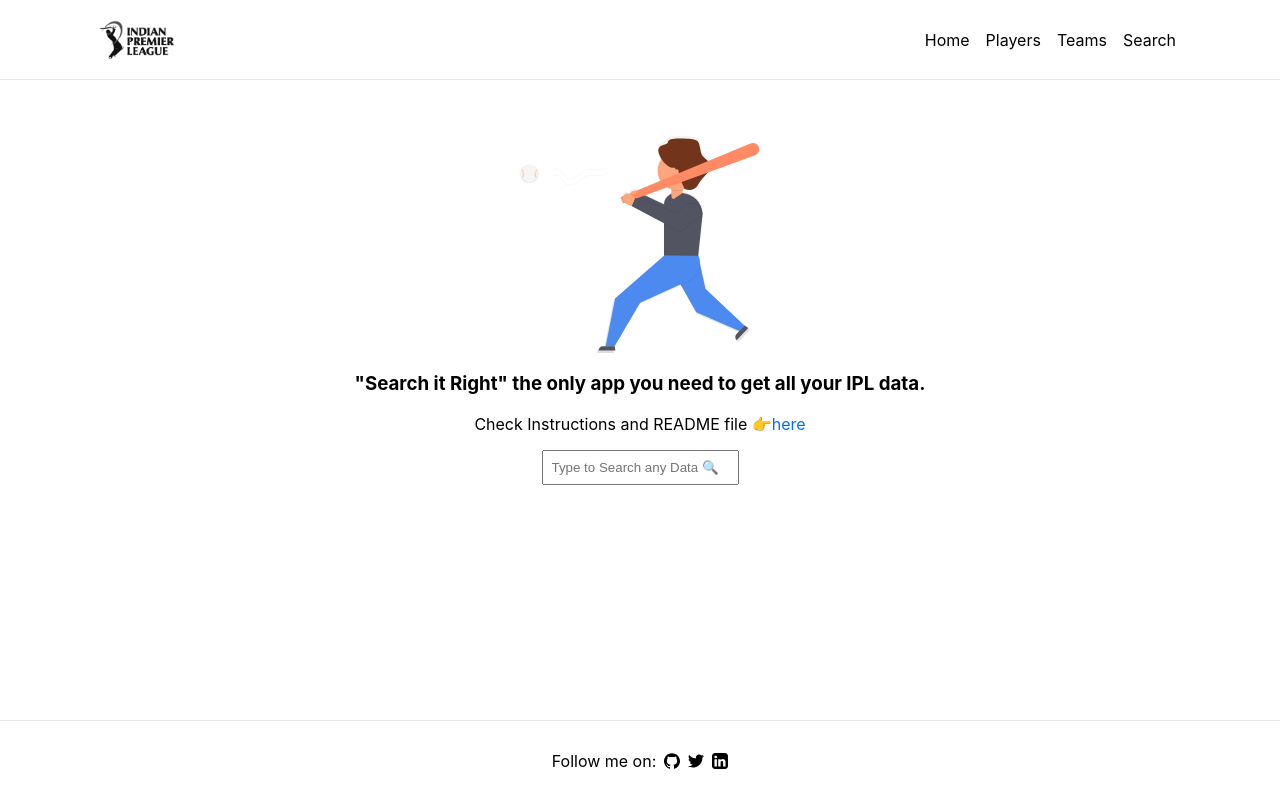
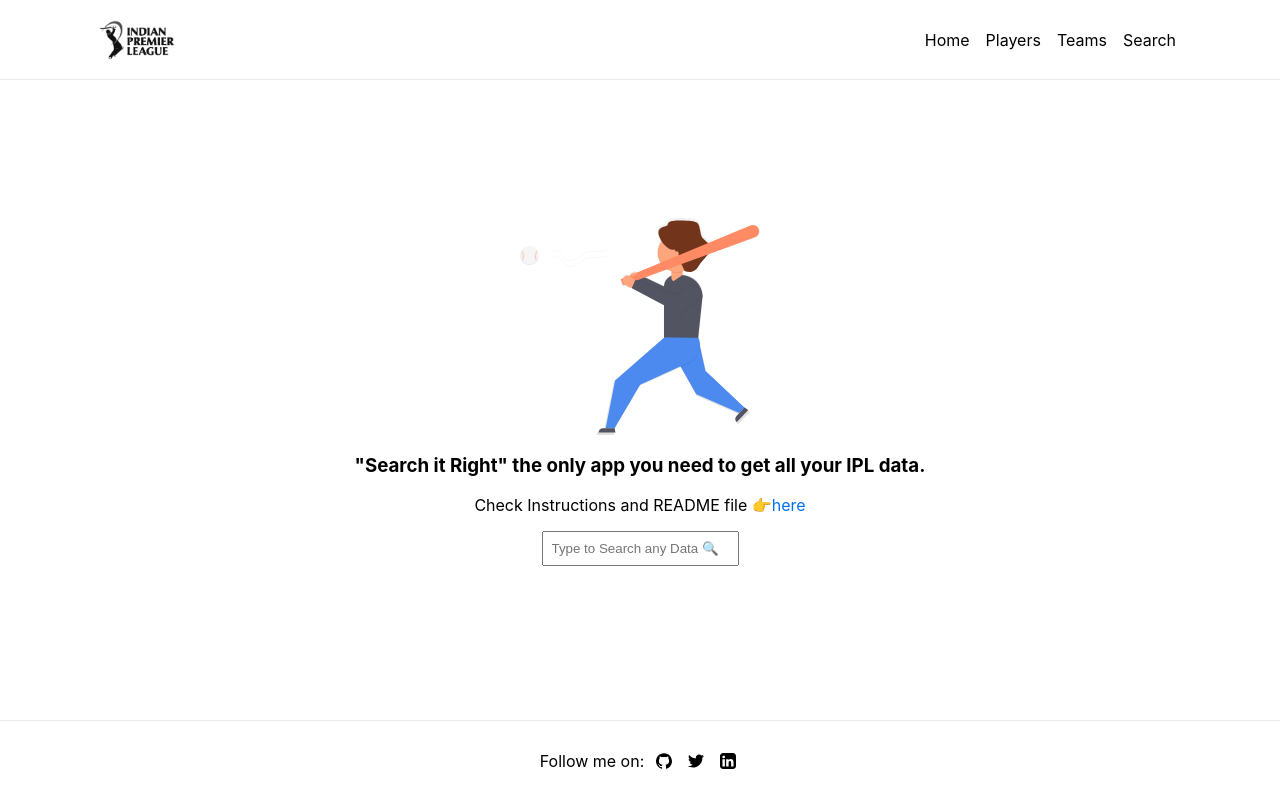
Before and after one commit to gkanishk/search-it-right, a Next.js app: page / in a window 1280 px wide. Built offline with nearby package versions, Linux system fonts and the light colour scheme.

Commit message:
Refactored code

```diff
--- /dev/null
+++ b/components/cards/universalSearch.js
@@ -0,0 +1,67 @@
+import ipldata from '../../assests/universaldata.json';
+import TeamCard from "./teamCard";
+import PlayerCard from "./playerCards";
+import {useState,useEffect} from 'react';
+
+export default function UniversalSearch(){
+    const [result, setResult] = useState("");
+    const [data, setData] = useState(ipldata);
+    useEffect(() => {
+        if(result==""){
+            setData([]);
+        }else{
+            searchIPLData();
+        }
+    }, [result])
+
+    const searchIPLData=()=>{
+        const searchData=ipldata.filter(iplData=>{
+            if(iplData.name.toUpperCase().includes(result.toUpperCase()))
+            return iplData;
+        })
+        setData(searchData);
+    }
+    return (
+        <>
+        <div className="search-container">
+            <input
+                    onChange={e=>setResult(e.target.value)}
+                    placeholder="Type to Search any Data 🔍"
+            ></input>
+        </div>
+        {
+            result
+            ?
+            <div className="player-card-container">
+        {
+                    data.length!=0
+                    ?
+                    data.map(data=>{
+                        if(data.type==2){
+                            return (
+                                <PlayerCard
+                                playersData={data}
+                                index={ipldata.indexOf(data)}
+                                />
+                            );
+                        }else{
+                            return (
+                                <TeamCard
+                                teamsData={data}
+                                index={ipldata.indexOf(data)}
+                                />
+                            );
+                        }
+                    })
+                    :
+                    <h4>
+                        No Data found
+                    </h4>
+            }
+        </div>
+        :
+        <></>
+}
+        </>
+    );
+}
--- a/pages/main/landingPage.js
+++ b/pages/main/landingPage.js
@@ -1,28 +1,7 @@
 import Link from 'next/link';
-import {useEffect, useState} from 'react';
-import ipldata from '../../assests/universaldata.json';
-import TeamCard from "../../components/cards/teamCard";
-import PlayerCard from "../../components/cards/playerCards";
+import UniversalSearch from '../../components/cards/universalSearch';
 
 export default function LandingPage(){
-    const [result, setResult] = useState("");
-    const [data, setData] = useState(ipldata);
-    useEffect(() => {
-        if(result==""){
-            setData([]);
-        }else{
-            searchIPLData();
-        }
-    }, [result])
-
-    const searchIPLData=()=>{
-        const searchData=ipldata.filter(iplData=>{
-            if(iplData.name.toUpperCase().includes(result.toUpperCase()))
-            return iplData;
-        })
-        setData(searchData);
-    }
-
     return (
         <>
         <img src="/images/cricket.svg" style={{width:"15rem"}} alt="Cricket logo"></img>
@@ -38,42 +17,7 @@
             </a>
             </Link>
         </section>
-        <div className="search-container">
-            <input
-                    onChange={e=>setResult(e.target.value)}
-                    placeholder="Type to Search any Data 🔍"
-            ></input>
-        </div>
-        <div className="player-card-container">
-        {
-                result
-                ?
-                    data.length!=0
-                    ?
-                    data.map(data=>{
-                        if(data.type==2){
-                            return (
-                                <PlayerCard
-                                playersData={data}
-                                index={ipldata.indexOf(data)}
-                                />
-                            );
-                        }else{
-                            return (
-                                <TeamCard
-                                teamsData={data}
-                                index={ipldata.indexOf(data)}
-                                />
-                            );
-                        }
-                    })
-                    :
-                    <h4>
-                        No Data found
-                    </h4>
-                :<></>
-            }
-        </div>
+        <UniversalSearch/>
         </>
     );
 }
--- a/pages/main/searchPage.js
+++ b/pages/main/searchPage.js
@@ -18,7 +18,7 @@
             searchTeam();
         }
         console.log(data)
-    }, [result])
+    }, [result,type])
 
     const searchTeam=()=>{
         const searchData=team.filter(teams=>{
--- a/styles/Home.module.css
+++ b/styles/Home.module.css
@@ -50,6 +50,7 @@
 
 .footer img {
   margin-left: 0.5rem;
+  width: 1.5rem;
 }
 
 .footer a {
--- a/styles/globals.css
+++ b/styles/globals.css
@@ -46,6 +46,14 @@
   border-top: 0.8px solid #eaeaea;
 }
 
+input{
+  outline-color: #4D8AF0;
+}
+
+select{
+  outline: none;
+  background-color: transparent;
+}
 @media (max-width:660px){
   pre{
     font-size: 0.7rem;
```
